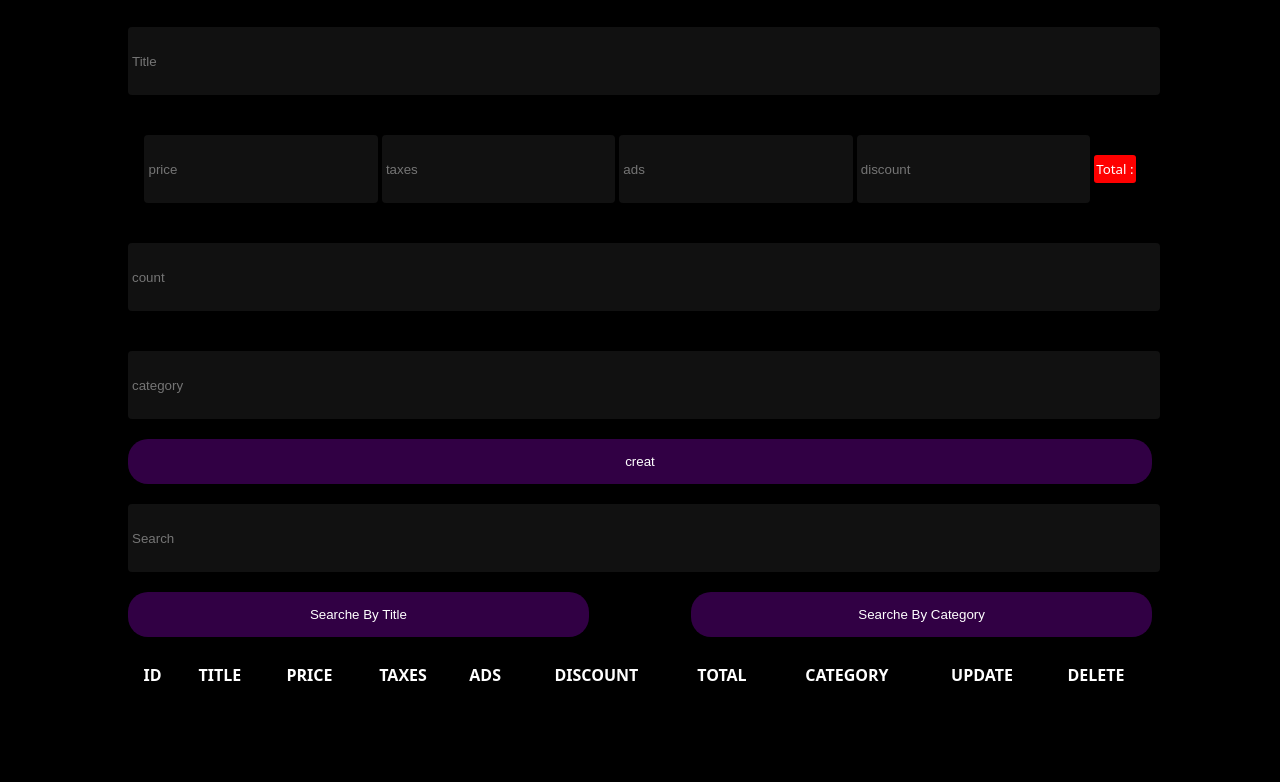
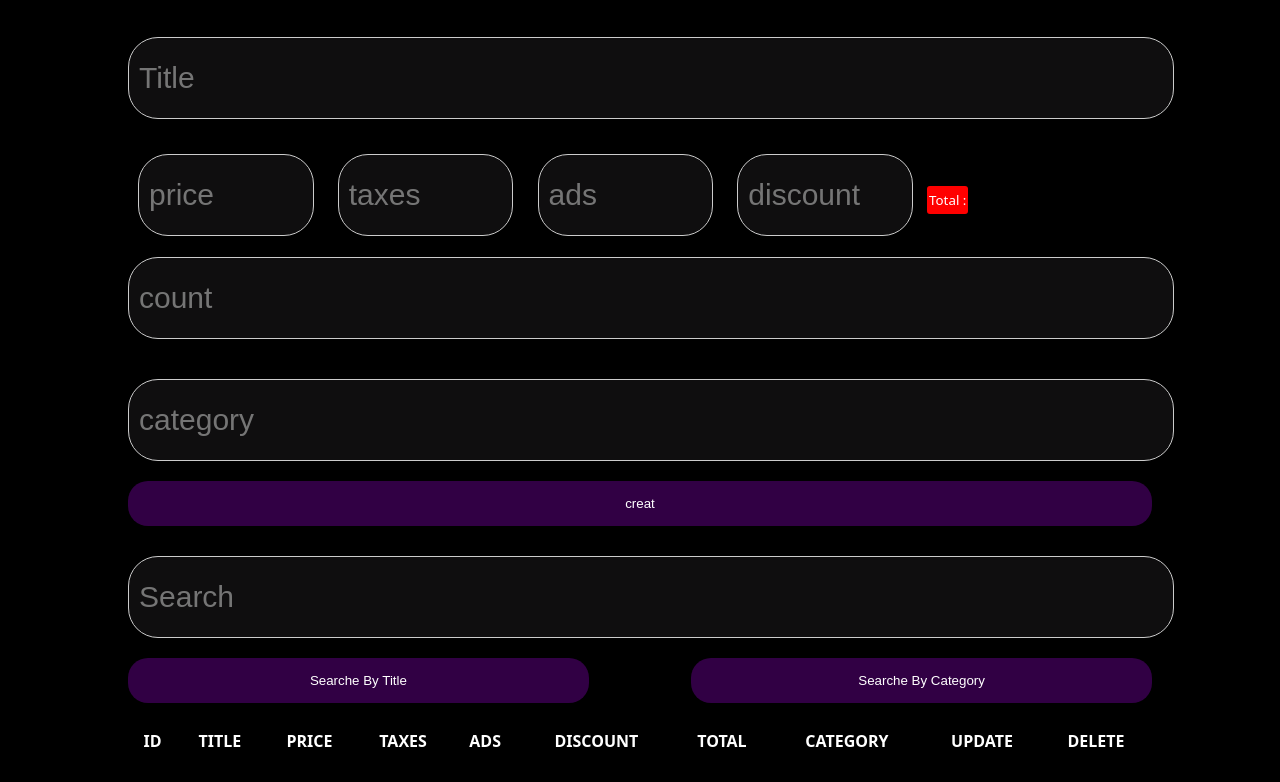
Before and after one commit to ehabalshaman/crud, a plain HTML site: page index.html in a window 1280 px wide. Shown: the part 273-1055 px from the top of the page. Drawn offline with Linux system fonts and the light colour scheme.

Commit message:
laatste update

```diff
--- a/index.html
+++ b/index.html
@@ -22,7 +22,7 @@
 <div class="crud">
     <div class="head">
         <h2>CRUD</h2>
-        <p>proudct manggement system</p>
+        <p>proudct manggement system with localStorage</p>
     </div>
 
 
--- a/main.js
+++ b/main.js
@@ -68,6 +68,7 @@ if (mood === "creat"){
     count.style.display = "block";
   }
   clearData()
+  window.location.reload();
 }
 
   // save localstroage
--- a/style.css
+++ b/style.css
@@ -63,35 +63,45 @@ body{
 
 
         .crud{
+            display: grid;
+            grid-gap: 10px; /* add 10px gap between inputs */
             width: 80%;
-        margin-top: 20px;
-        margin: auto;
-        justify-content: center;
-        text-align: center;
+            margin:  auto;
+
         }
         .head{
             text-align: center;
             text-transform: uppercase;
             margin: 10px 0;
+
         }
         input{
+            background-color: #0f0e0f;
             width: 100%;
             height: 60px;
+            margin: 20px 0;
+            padding: 10px;
+            font-size: 30px;
+            border-radius: 30px;
+            border: 1px solid #ccc;
+            color: white;
             outline: none;
-        border: none;
-        background:#111 ;
-        margin: 20px 0;
-        border-radius: 4px;
-        padding: 4px;
-        color: white;
+            transition: 0,8s;
          }
-    input:focus{
-        background: black;
-        transform: scale(1);
+
+        input:valid{
+        }
+        input:focus
+            {
+            background: rgb(19, 16, 16);
+            transform: scale(1.1);
         }
 
         .price input{
-        width: 22%;
+
+            width: 15%;
+            padding: 10px;
+            margin: 15px 10px 1px 10px;
         }
     #total{
         background: red;
```
Lines whose indentation alone changed are shown as unchanged.
